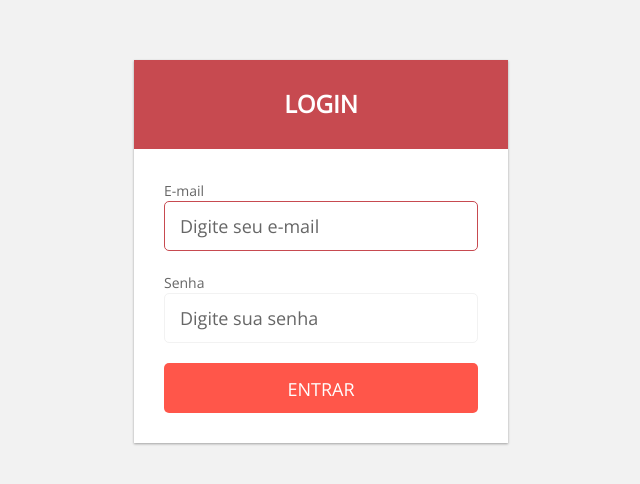
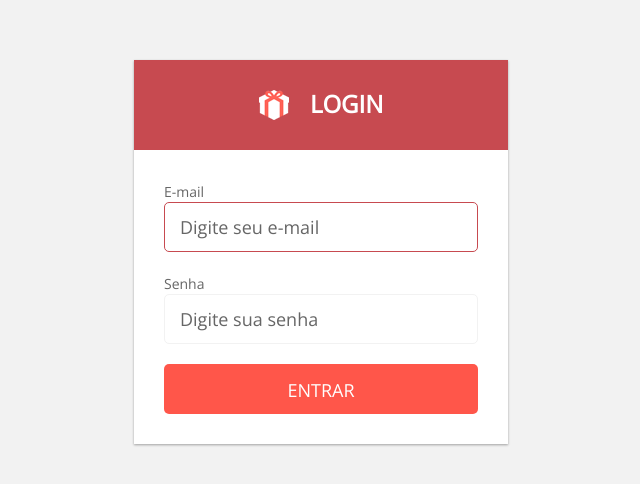
Before and after one commit to mxczpiscioneri/lista-presentes-api, a website: page public/index.html at #!/login in a window 1280 px wide. Shown: the whole page, without its empty margins (319-959 px from the left). Drawn offline with nearby package versions, Linux system fonts and the light colour scheme; some packages are replaced by stand-ins of ours; no server answers; a script that the page names is missing.

Commit message:
Create logo and favicon

```diff
--- a/public/index.html
+++ b/public/index.html
@@ -7,6 +7,7 @@
   <meta name="viewport" content="width=device-width, initial-scale=1">
   <base href="/">
   <title></title>
+  <link rel="icon" href="/img/favicon.ico">
   <link rel="stylesheet" type="text/css" href="/css/normalize.css">
   <link rel="stylesheet" type="text/css" href="/css/acsset.min.css">
   <link rel="stylesheet" type="text/css" href="/css/style.css">
@@ -17,9 +18,7 @@
 </head>
 
 <body class="bg-gray">
-
   <div ng-view></div>
-
   <script src="https://cdnjs.cloudflare.com/ajax/libs/angular.js/1.6.1/angular.min.js"></script>
   <script src="https://cdnjs.cloudflare.com/ajax/libs/angular.js/1.6.1/angular-route.min.js"></script>
   <script src="https://cdnjs.cloudflare.com/ajax/libs/angular.js/1.6.1/angular-resource.min.js"></script>
--- a/public/views/login.html
+++ b/public/views/login.html
@@ -5,7 +5,10 @@
     <div class="grid-xs-4 grid-xs-offset-4 margin-top-xl">
       <div class="bg-white box-shadow margin-top-xl">
         <div class="login-header bg-secondary padding-top-sm padding-bottom-sm padding-left-xl padding-right-xl">
-            <h2 class="text-lg text-white align-center">LOGIN</h2>
+          <h2 class="text-lg text-white align-center">
+            <img src="img/icon-lista-de-presentes-white.png" class="align-top margin-right-sm" alt="LISTA DE PRESENTES">
+            LOGIN
+          </h2>
         </div>
         <div class="login-content padding-xl">
           <div class="bg-light text-red text-center margin-bottom-lg padding-sm" ng-class="message.type" ng-show="message.status" role="alert">
```
Also changed, not shown: public/img/favicon.ico (added), public/img/icon-lista-de-presentes-white.png (added), public/img/icon-lista-de-presentes.png (added), public/img/logo-lista-de-presentes.png (added), public/img/vaquinha.png (added).
